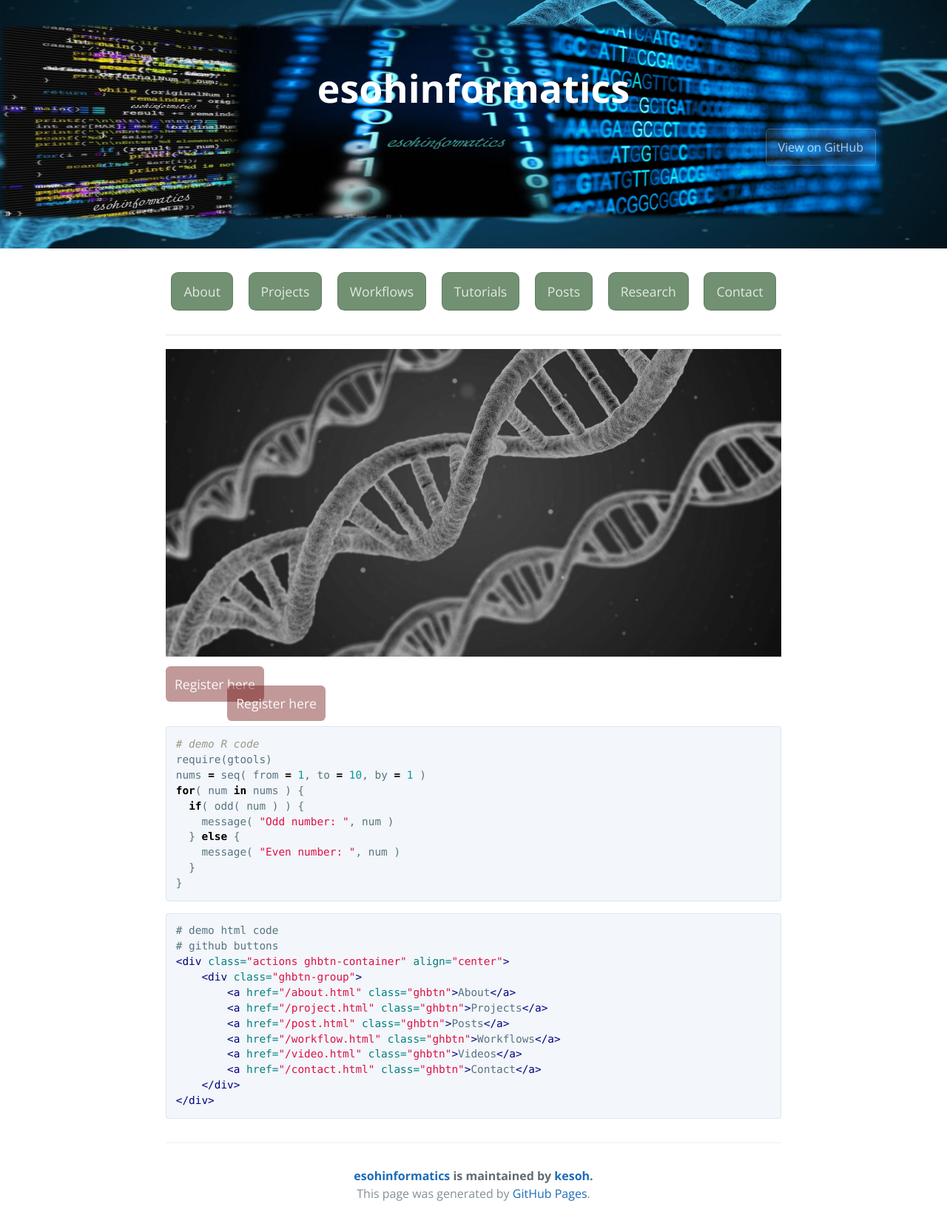
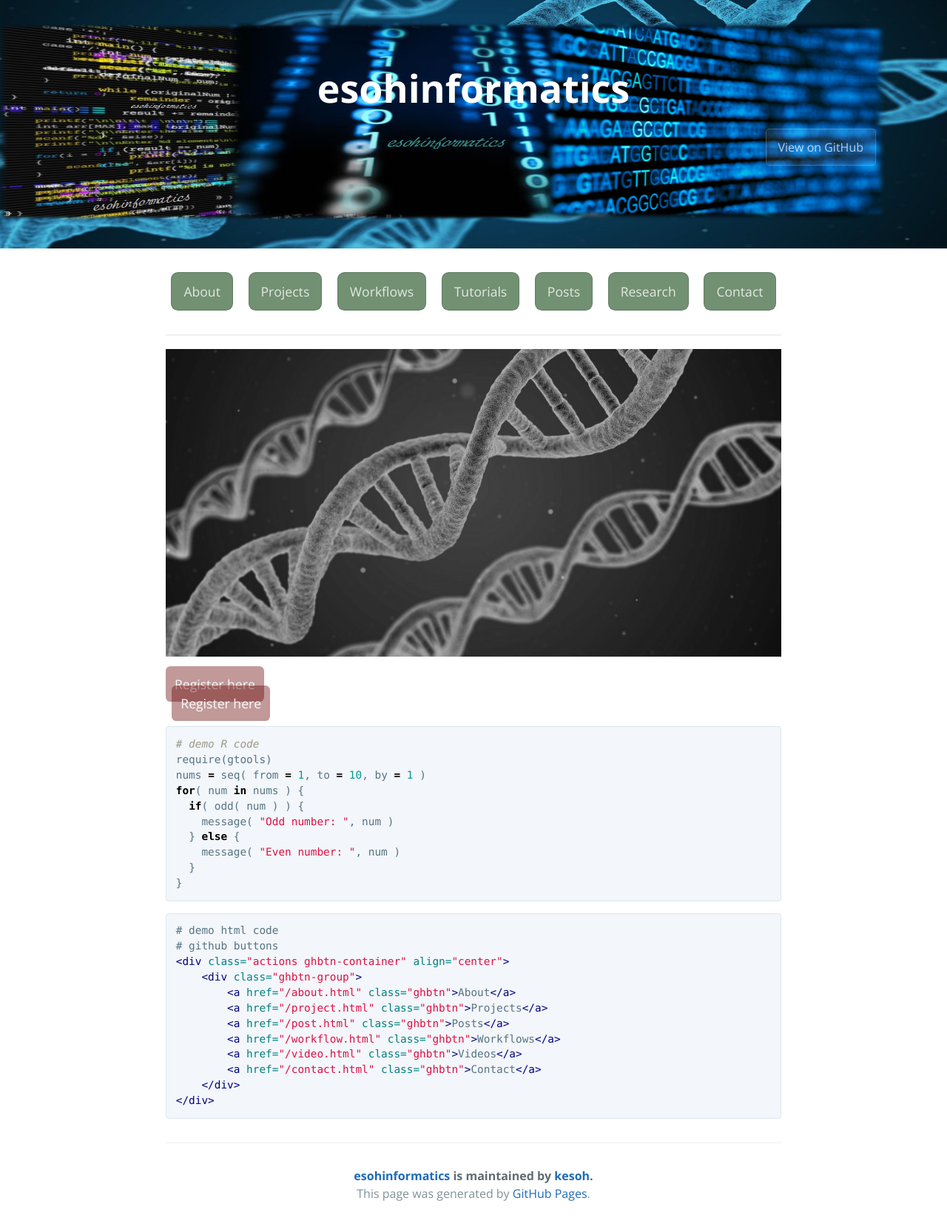
Before and after one commit to esohkevin/esohkevin.github.io, a Jekyll site: the page built from docs/index.md, in a window 1280 px wide. Shown: the whole page at 74% size. Built offline with Jekyll 4.4.1, drawn with Linux system fonts in a browser that asks for light colours; the repository's description, which GitHub fills in, is left out.

```diff
--- a/docs/index.md
+++ b/docs/index.md
@@ -25,7 +25,7 @@
   <span style="color: rgba(250, 250, 250, 1.0) ;background-color: rgba(100, 0, 0, 0.4); padding: 0.75rem; border-radius: 0.4rem; text-align: center; margin-right: 100%;" align="left">
     Register here
   </span>
-  <span style="color: rgba(250, 250, 250, 1.0); background-color: rgba(100, 0, 0, 0.4); padding: 0.75rem; border-radius: 0.4rem; text-align: center; margin-left: 10%;" align="right">
+  <span style="color: rgba(250, 250, 250, 1.0); background-color: rgba(100, 0, 0, 0.4); padding: 0.75rem; border-radius: 0.4rem; text-align: center; margin-left: 1%;" align="right">
     Register here
   </span>
 </p>
```
